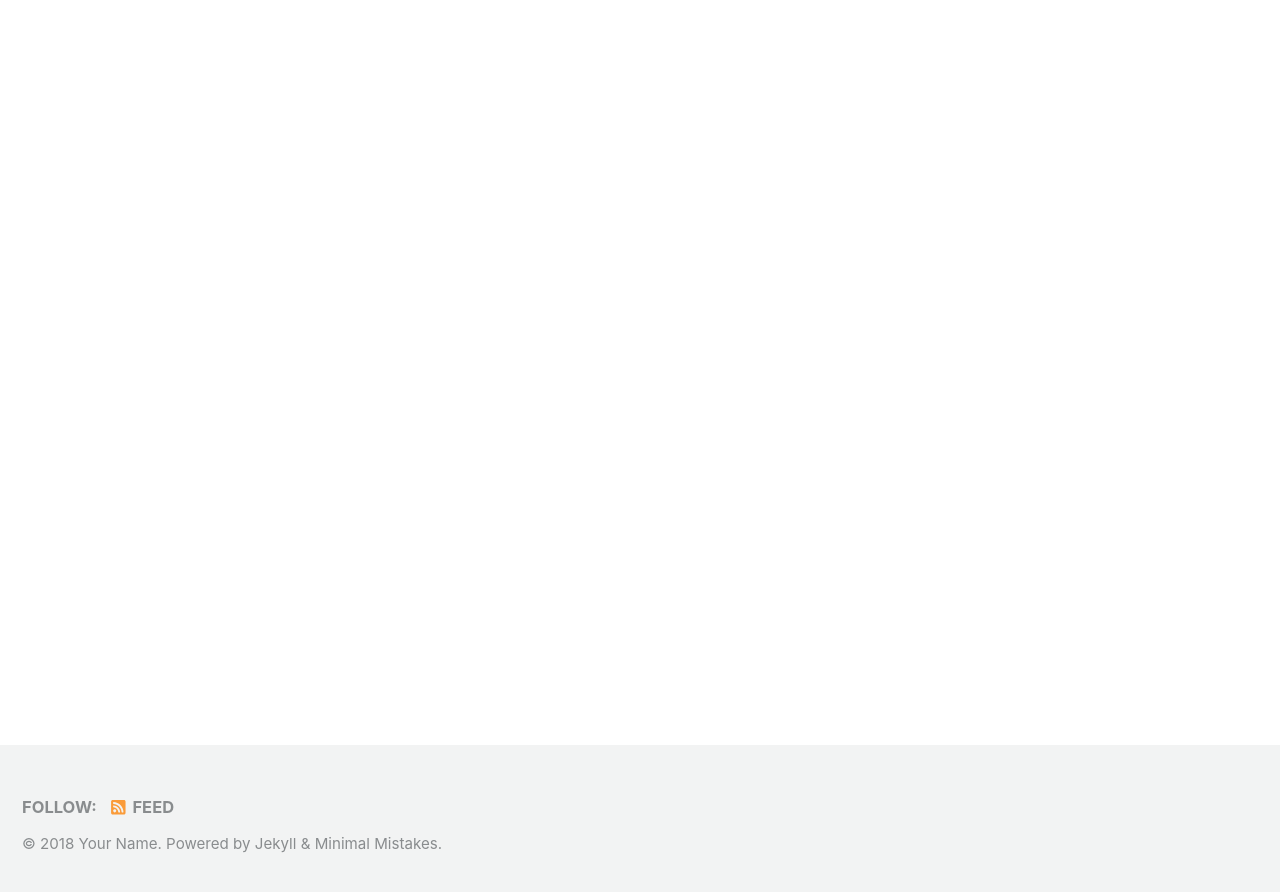
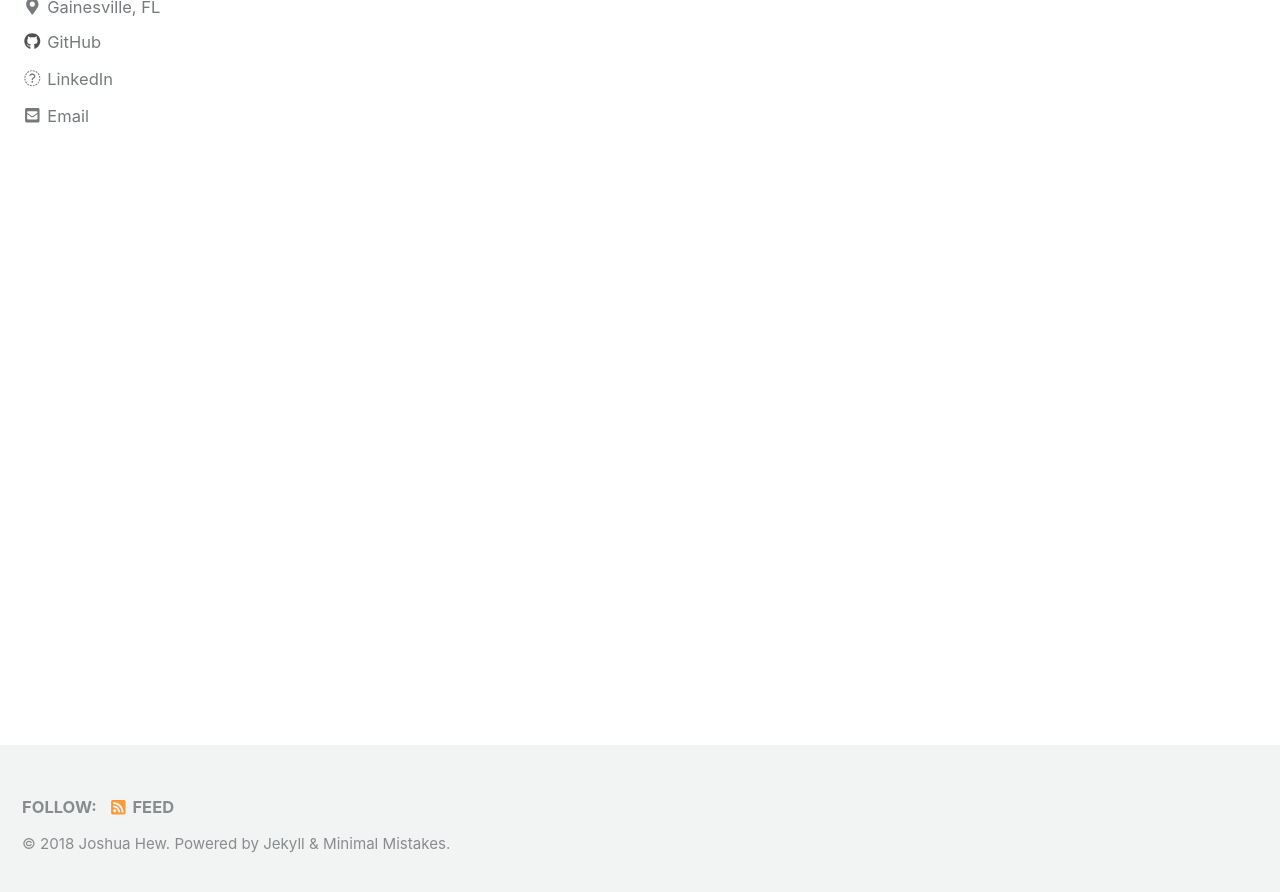
Before and after one commit to CSugarPrince/csugarprince.github.io, a Jekyll site: the page built from index.html, in a window 1280 px wide and 900 px high, scrolled down 222 px. Shown: the top 892 px of the window. Built offline with Jekyll 4.4.1, drawn with Linux system fonts in a browser that asks for light colours; cached includes are drawn as plain includes; nearby versions of some CDN libraries; the list of posts is cut into pages by our own code; some of the changed text lies outside the part shown.

Commit message:
add title and bio

```diff
--- a/_config.yml
+++ b/_config.yml
@@ -16,10 +16,10 @@ minimal_mistakes_skin    : "default" # "air", "aqua", "contrast", "dark", "dirt"
 
 # Site Settings
 locale                   : "en-US"
-title                    : "Site Title"
+title                    : "Joshua Hew"
 title_separator          : "-"
-name                     : "Your Name"
-description              : "An amazing website."
+name                     : "Joshua Hew"
+description              : "My Data Science Portfolio"
 url                      : # the base hostname & protocol for your site e.g. "https://mmistakes.github.io"
 baseurl                  : # the subpath of your site, e.g. "/blog"
 repository               : # GitHub username/repo-name e.g. "mmistakes/minimal-mistakes"
@@ -103,11 +103,11 @@ analytics:
 
 # Site Author
 author:
-  name             : "Your Name"
+  name             : "Joshua Hew"
   avatar           : # path of avatar image, e.g. "/assets/images/bio-photo.jpg"
-  bio              : "I am an amazing person."
-  location         : "Somewhere"
-  email            :
+  bio              : "Just a simple undergrad trying to make his way into a data science."
+  location         : "Gainesville, FL"
+  email            : "joshuabinx@gmail.com"
   links:
     - label: "Email"
       icon: "fas fa-fw fa-envelope-square"
@@ -123,10 +123,13 @@ author:
       # url: "https://facebook.com/"
     - label: "GitHub"
       icon: "fab fa-fw fa-github"
-      # url: "https://github.com/"
+      url: "https://github.com/CSugarPrince"
     - label: "Instagram"
       icon: "fab fa-fw fa-instagram"
       # url: "https://instagram.com/"
+    - label: "LinkedIn"
+      icon: "fab fa-fw fa-link"
+      url: "https://www.linkedin.com/in/joshua-hew-261b47101/"
 
 # Site Footer
 footer:
@@ -290,3 +293,11 @@ defaults:
       comments: # true
       share: true
       related: true
+
+  #_pages
+  - scope:
+      path: ""
+      type: pages
+    values:
+      layout: single
+      author_profile: true
```
